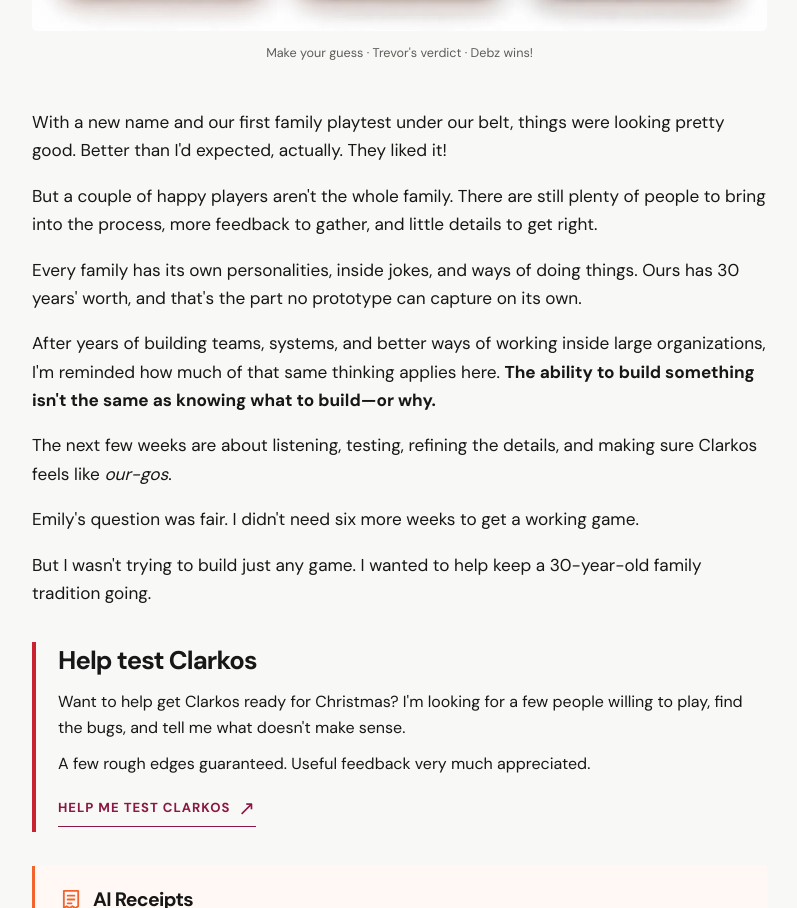
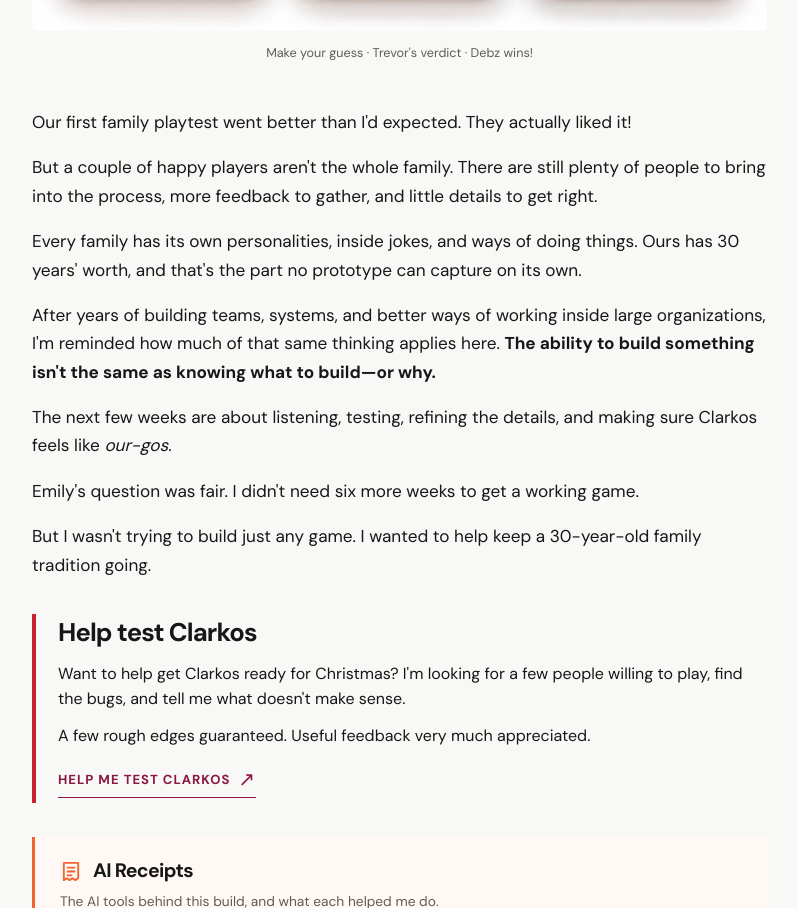
Before and after one commit to jca-studio/JCA-Studio-Website, a plain HTML site: page journal/six-weeks-already-playable/index.html in a window 1280 px wide. Shown: the part 2938-3846 px from the top of the page, without its empty margins (477-1274 px from the left). Drawn offline with Linux system fonts and the light colour scheme; a script that the page names is missing.

Commit message:
Tighten transition after Clarkos screenshots

```diff
--- a/journal/six-weeks-already-playable/index.html
+++ b/journal/six-weeks-already-playable/index.html
@@ -111,7 +111,7 @@
 <p>Along the way, the game acquired a new name: <em>Clarkos</em>. Clark family meets Argos. A terrible pun, which naturally made it irresistible.</p>
 <h2>Let's take a look inside Clarkos</h2>
 <section class="shot-section" aria-label="Three screens from the playable Clarkos game"><figure class="clarkos-phone-figure"><img class="clarkos-phone-composite" src="/assets/clarkos-three-phones.webp" alt="Three Clarkos smartphone screens in gameplay order: guessing the price of a Ninja air fryer, Trevor revealing the round verdict, and Debz winning with a final scoreboard." width="1448" height="1086" loading="lazy"><figcaption>Make your guess · Trevor's verdict · Debz wins!</figcaption></figure></section>
-<p>With a new name and our first family playtest under our belt, things were looking pretty good. Better than I'd expected, actually. They liked it!</p>
+<p>Our first family playtest went better than I'd expected. They actually liked it!</p>
 <p>But a couple of happy players aren't the whole family. There are still plenty of people to bring into the process, more feedback to gather, and little details to get right.</p>
 <p>Every family has its own personalities, inside jokes, and ways of doing things. Ours has 30 years' worth, and that's the part no prototype can capture on its own.</p>
 <p>After years of building teams, systems, and better ways of working inside large organizations, I'm reminded how much of that same thinking applies here. <strong>The ability to build something isn't the same as knowing what to build—or why.</strong></p>
```
